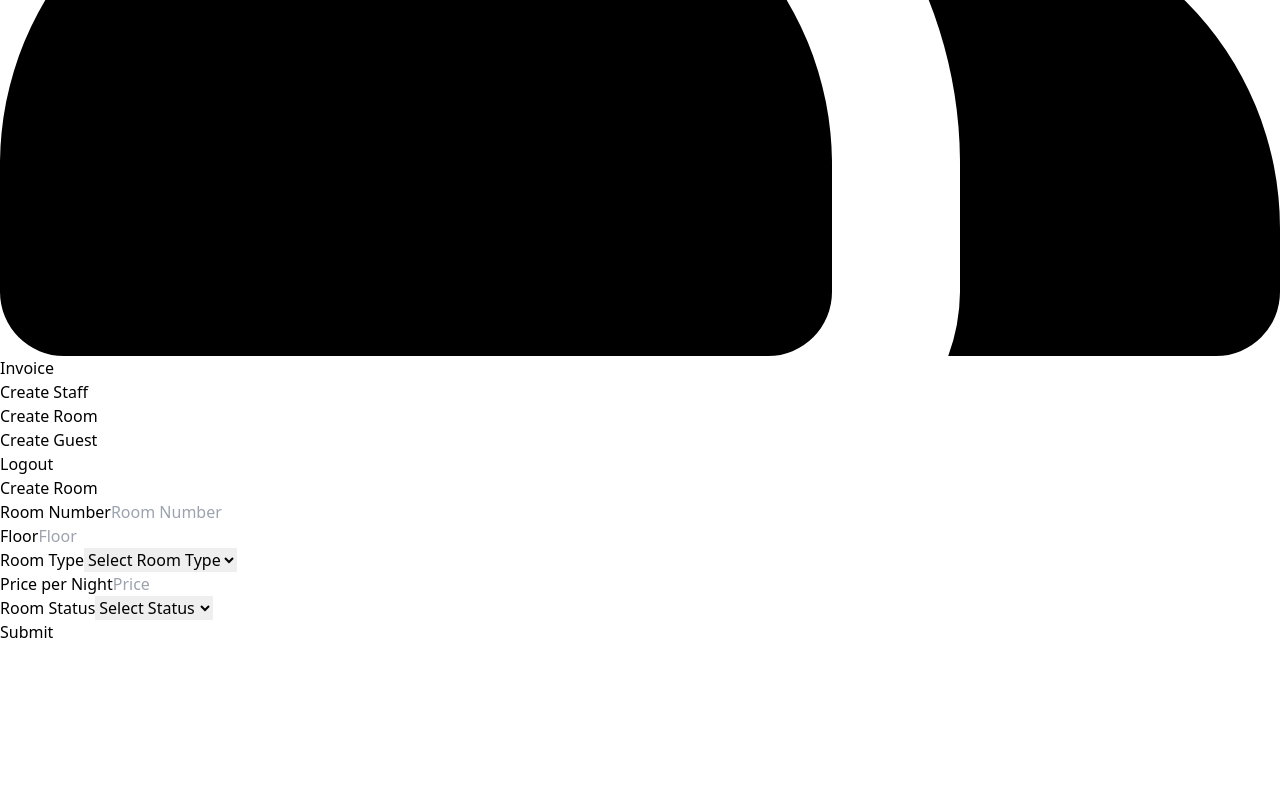
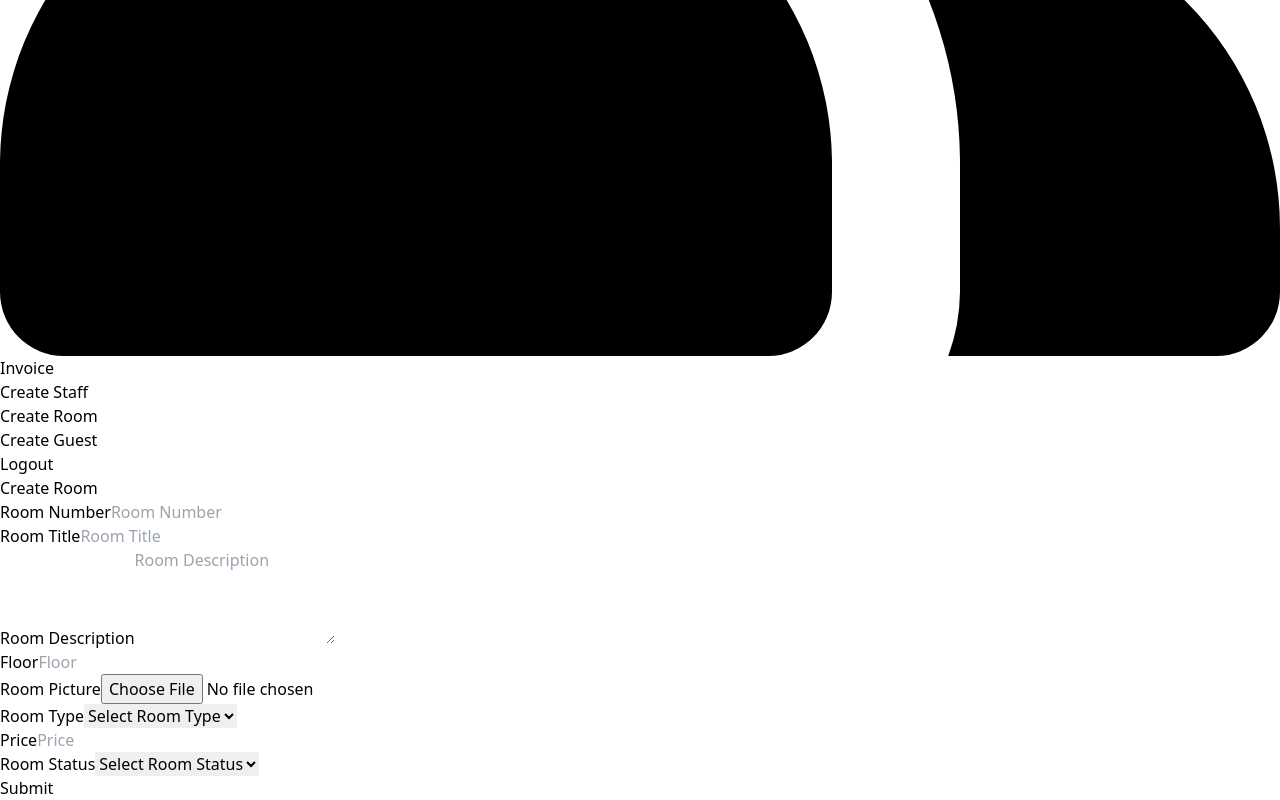
Before and after one commit to sarahshahab12345/HMS, a React (Vite) app in the folder client/: page /admin/room/add in a window 1280 px wide. Shown: the part 9494-10294 px from the top of the page. Before the commit the page ends 10138 px from the top, so only its background shows below. Built offline with nearby package versions, Linux system fonts and the light colour scheme.

Commit message:
Create Room Form

```diff
--- a/client/src/Pages/admin-view/RoomCreatePage.jsx
+++ b/client/src/Pages/admin-view/RoomCreatePage.jsx
@@ -1,36 +1,65 @@
-import React, { useState } from 'react';
-import { useDispatch, useSelector } from 'react-redux';
-import { createRoom } from '../../Slices/roomSlice.js';
+import React, { useState } from "react";
+import { useDispatch, useSelector } from "react-redux";
+import { createRoom } from "../../Slices/roomSlice.js";
+import { uploadImage } from "../../Slices/image-uploadSlice.js";
 
 function RoomCreatePage() {
-
   const dispatch = useDispatch();
-  const { isLoading, error } = useSelector((state) => state.room);
-
-  const [roomData, setRoomData] = useState({
-    roomNo: '',
-    roomFloor: '',
-    roomType: '',
-    price: '',
-    roomStatus: '',
+  const [formData, setFormData] = useState({
+    roomId: "",
+    roomNo: "",
+    roomTitle: "",
+    roomDescription: "",
+    roomFloor: "",
+    roomPicture: "",
+    roomType: "",
+    price: "",
+    roomStatus: "",
   });
 
-  const handleRoomChange = (e) => {
-    const { name, value } = e.target;
-    setRoomData({ ...roomData, [name]: value });
+  const handleChange = (e) => {
+    setFormData({ ...formData, [e.target.name]: e.target.value });
   };
 
-  const handleRoomSubmit = (e) => {
+  const handleImageChange = async (e) => {
+    if (e.target.files && e.target.files[0]) {
+      const file = e.target.files[0];
+      const reader = new FileReader();
+
+      reader.onloadend = async () => {
+        const base64Image = reader.result;
+        // Dispatch the image to Redux store
+        dispatch(uploadImage(base64Image));
+        setFormData({ ...formData, roomPicture: base64Image });
+      };
+
+      reader.readAsDataURL(file);
+    }
+  };
+
+  const handleOnSubmit = async (e) => {
     e.preventDefault();
-    dispatch(createRoom(roomData));
-    setRoomData({ roomNo: '', roomFloor: '', roomType: '', price: '', roomStatus: '' });
+    // Prepare the data to be sent
+    const newFormData = { ...formData, roomId: "generated_server_side_id" };
+    dispatch(createRoom(newFormData));
+    setFormData({
+      roomId: "",
+      roomNo: "",
+      roomTitle: "",
+      roomDescription: "",
+      roomFloor: "",
+      roomPicture: "",
+      roomType: "",
+      price: "",
+      roomStatus: "",
+    });
   };
 
   return (
     <div className="p-4 sm:ml-64">
       <div className="max-w-5xl mx-auto p-6">
         <h2 className="text-3xl font-bold mb-6 text-gray-800">Create Room</h2>
-      <form onSubmit={handleRoomSubmit} className="space-y-4">
+        <form onSubmit={handleOnSubmit} className="space-y-4">
           <div className="flex flex-col">
             <label htmlFor="roomNo" className="text-gray-700 text-lg">
               Room Number
@@ -38,12 +67,40 @@ function RoomCreatePage() {
             <input
               type="text"
               name="roomNo"
-            value={roomData.roomNo}
-            onChange={handleRoomChange}
+              value={formData.roomNo}
+              onChange={handleChange}
               placeholder="Room Number"
               className="border p-3 rounded mt-1 shadow-lg"
               required
             />
+          </div>
+          <div className="flex flex-col">
+            <label htmlFor="roomTitle" className="text-gray-700 text-lg">
+              Room Title
+            </label>
+            <input
+              type="text"
+              name="roomTitle"
+              value={formData.roomTitle}
+              onChange={handleChange}
+              placeholder="Room Title"
+              className="border p-3 rounded mt-1 shadow-lg"
+              required
+            />
+          </div>
+          <div className="flex flex-col">
+            <label htmlFor="roomDescription" className="text-gray-700 text-lg">
+              Room Description
+            </label>
+            <textarea
+              name="roomDescription"
+              value={formData.roomDescription}
+              onChange={handleChange}
+              placeholder="Room Description"
+              className="border p-3 rounded mt-1 shadow-lg"
+              rows="4"
+              required
+            ></textarea>
           </div>
           <div className="flex flex-col">
             <label htmlFor="roomFloor" className="text-gray-700 text-lg">
@@ -52,12 +109,30 @@ function RoomCreatePage() {
             <input
               type="text"
               name="roomFloor"
-            value={roomData.roomFloor}
-            onChange={handleRoomChange}
+              value={formData.roomFloor}
+              onChange={handleChange}
               placeholder="Floor"
               className="border p-3 rounded mt-1 shadow-lg"
               required
             />
+          </div>
+          <div className="flex flex-col">
+            <label htmlFor="roomPicture" className="text-gray-700 text-lg">
+              Room Picture
+            </label>
+            <input
+              type="file"
+              name="roomPicture"
+              onChange={handleImageChange}
+              className="border p-3 rounded mt-1 shadow-lg"
+            />
+            {formData.roomPicture && (
+              <img
+                src={formData.roomPicture}
+                alt="Room Preview"
+                className="mt-2 max-w-[150px] rounded-lg"
+              />
+            )}
           </div>
           <div className="flex flex-col">
             <label htmlFor="roomType" className="text-gray-700 text-lg">
@@ -65,26 +140,29 @@ function RoomCreatePage() {
             </label>
             <select
               name="roomType"
-            value={roomData.roomType}
-            onChange={handleRoomChange}
+              value={formData.roomType}
+              onChange={handleChange}
               className="border p-3 rounded mt-1 shadow-lg"
               required
             >
-            <option value="" disabled>Select Room Type</option>
-            <option value="single">Single</option>
-            <option value="double">Double</option>
-            <option value="suite">Suite</option>
+              <option value="" disabled>
+                Select Room Type
+              </option>
+              <option value="Single">Single</option>
+              <option value="Double">Double</option>
+              <option value="Suite">Suite</option>
             </select>
           </div>
+
           <div className="flex flex-col">
             <label htmlFor="price" className="text-gray-700 text-lg">
-            Price per Night
+              Price
             </label>
             <input
               type="number"
               name="price"
-            value={roomData.price}
-            onChange={handleRoomChange}
+              value={formData.price}
+              onChange={handleChange}
               placeholder="Price"
               className="border p-3 rounded mt-1 shadow-lg"
               required
@@ -96,29 +174,31 @@ function RoomCreatePage() {
             </label>
             <select
               name="roomStatus"
-            value={roomData.roomStatus}
-            onChange={handleRoomChange}
+              value={formData.roomStatus}
+              onChange={handleChange}
               className="border p-3 rounded mt-1 shadow-lg"
               required
             >
-            <option value="" disabled>Select Status</option>
-            <option value="cleaning">Cleaning</option>
-            <option value="occupied">Occupied</option>
-            <option value="vacant">Vacant</option>
-            <option value="maintenance">Maintenance</option>
+              <option value="" disabled>
+                Select Room Status
+              </option>
+              <option value="Cleaning">Cleaning</option>
+              <option value="Occupied">Occupied</option>
+              <option value="Vacant">Vacant</option>
+              <option value="Maintenance">Maintenance</option>
+              <option value="Booked">Booked</option>
             </select>
           </div>
           <button
             type="submit"
             className="bg-gray-800 hover:bg-gray-900 text-white px-6 py-3 rounded"
           >
-          {isLoading ? 'Creating...' : 'Submit'}
+            Submit
           </button>
-        {error && <p className="text-red-500 mt-2">{error}</p>}
         </form>
       </div>
     </div>
-  )
+  );
 }
 
-export default RoomCreatePage
+export default RoomCreatePage;
```
Also changed, not shown: 1 other file (tests, documents, lock files or other folders). Lines whose indentation alone changed are shown as unchanged.
